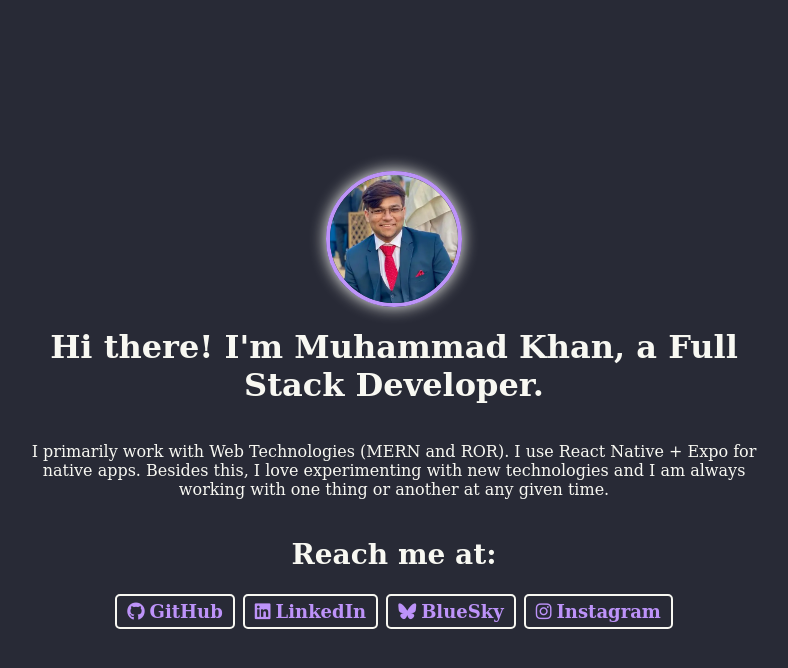
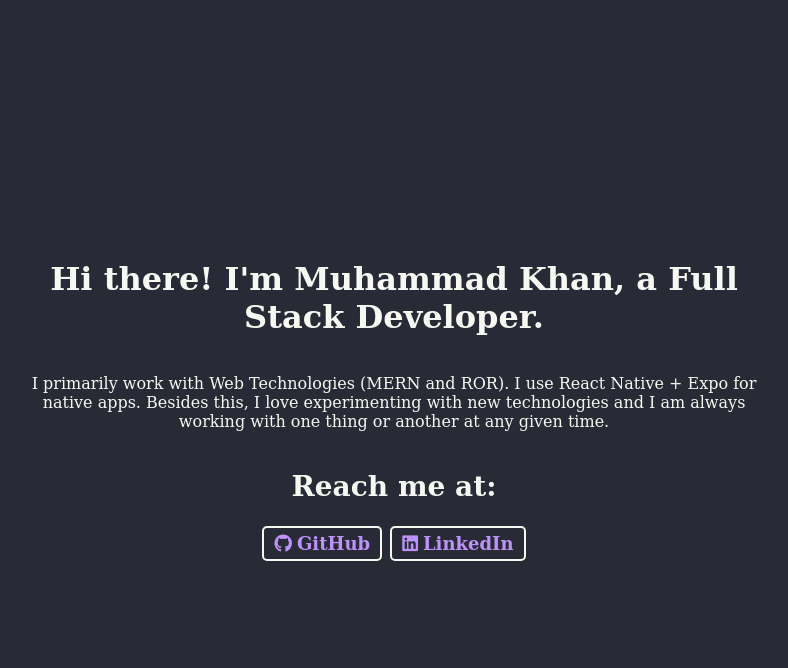
Before and after one commit to muhammadk1607/muhammadk1607.github.io, a plain HTML site: page index.html in a window 1280 px wide. Shown: the whole page, without its empty margins (246-1034 px from the left). Drawn offline with Linux system fonts and the light colour scheme.

Commit message:
🔥 Remove photo and Bluesky/Instagram links, use MK favicon
Co-Authored-By: Claude Opus 5.5 <noreply@anthropic.com>

```diff
--- a/index.html
+++ b/index.html
@@ -6,6 +6,11 @@
 			rel="icon"
 			href="/favicon.ico"
 			sizes="32x32"
+		/>
+		<link
+			rel="icon"
+			href="/favicon.svg"
+			type="image/svg+xml"
 		/>
 		<meta
 			name="viewport"
@@ -68,12 +73,6 @@
 				padding: 0 2rem;
 			}
 
-			img {
-				border-radius: 50%;
-				box-shadow: 0px 0px 16px var(--foreground);
-				border: 4px solid var(--purple);
-			}
-
 			nav.social-links {
 				display: flex;
 				align-items: center;
@@ -120,12 +119,6 @@
 	</head>
 	<body>
 		<main>
-			<img
-				src="/avatar.webp"
-				width="128"
-				height="128"
-				alt=""
-			/>
 			<h1>Hi there! I'm Muhammad Khan, a Full Stack Developer.</h1>
 			<p>
 				I primarily work with Web Technologies (MERN and ROR). I use React
@@ -147,18 +140,6 @@
 					rel="noopener noreferrer"
 					><i class="fa-brands fa-linkedin"></i> LinkedIn</a
 				>
-				<a
-					href="https://bsky.app/profile/muhammadkhan.dev"
-					target="_blank"
-					rel="noopener noreferrer"
-					><i class="fa-brands fa-bluesky"></i> BlueSky</a
-				>
-				<a
-					href="https://www.instagram.com/muhammad.k.1607/"
-					target="_blank"
-					rel="noopener noreferrer"
-					><i class="fa-brands fa-instagram"></i> Instagram</a
-				>
 			</nav>
 		</main>
 		<script
```
Also changed, not shown: avatar.webp (deleted), favicon.ico, favicon.svg (added).
